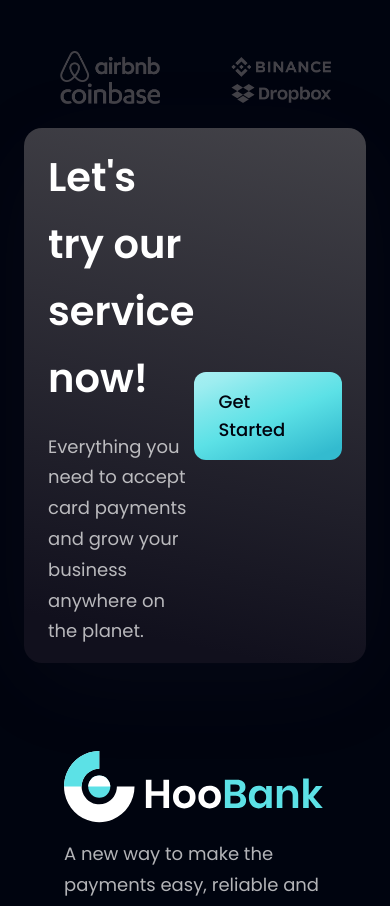
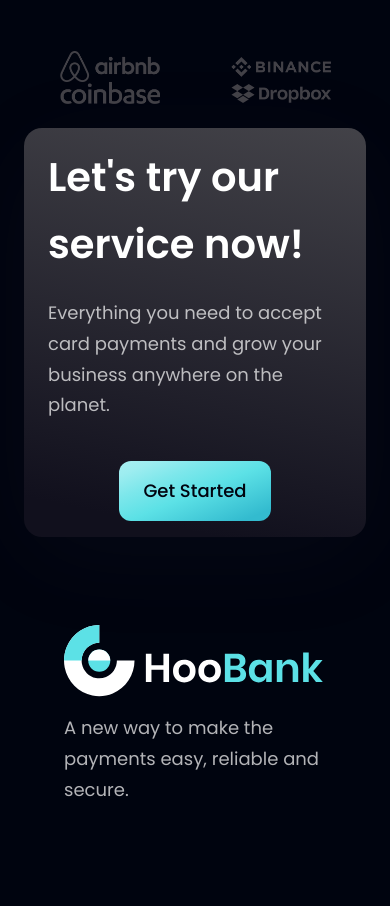
Before and after one commit to DarkLorenEstrada/hoobank, a React (Vite) app: page / in a window 390 px wide. Shown: the part 5820-6726 px from the top of the page. Built offline with nearby package versions, Linux system fonts and the light colour scheme.

Commit message:
Spelling

```diff
--- a/src/components/CTA.jsx
+++ b/src/components/CTA.jsx
@@ -2,10 +2,10 @@ import styles from "../style";
 import Button from "./Button";
 const CTA = () => (
   <section
-    className={`${styles.flexCenter} ${styles.marginY} ${styles.padding} sm:flex-row flwx-col bg-black-gradient-2 rounded-[1.125rem] box-shadow`}
+    className={`${styles.flexCenter} ${styles.marginY} ${styles.padding} sm:flex-row flex-col bg-black-gradient-2 rounded-[1.125rem] box-shadow`}
   >
     <div className="flex flex-1 flex-col">
-      <h2 className={`${styles.heading2}`}>Let's try our service now!</h2>
+      <h2 className={`${styles.heading2} `}>Let's try our service now!</h2>
       <p className={`${styles.paragraph} max-w-[29.375rem] mt-5`}>
         Everything you need to accept card payments and grow your business
         anywhere on the planet.
```
